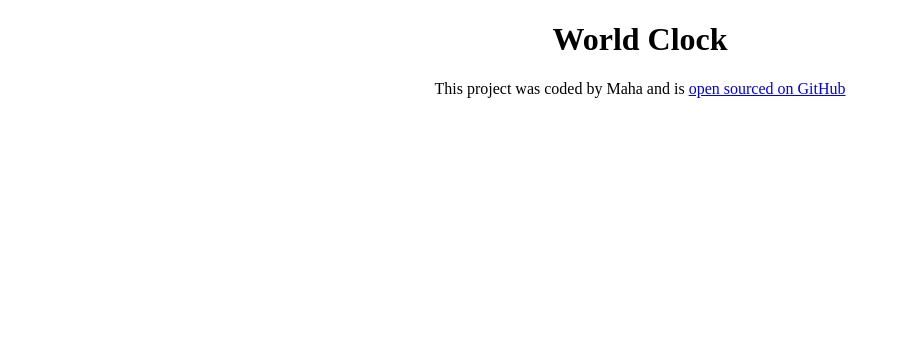
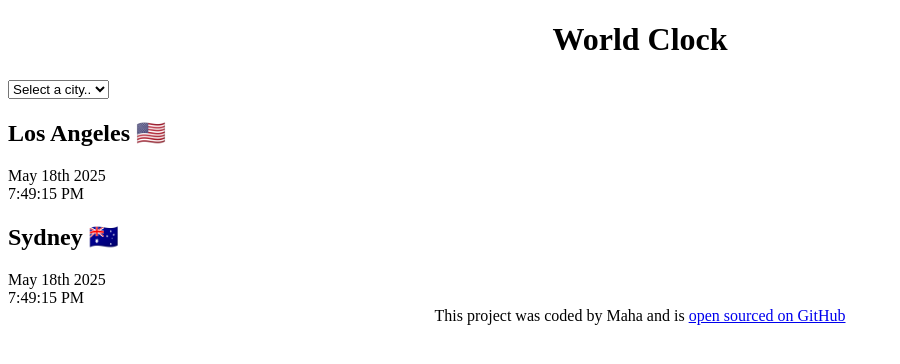
Before and after one commit to mahaelk1990/World-Clock, a plain HTML site: page index.html in a window 1280 px wide. Shown: the whole page, without its empty margins (0-900 px from the left). Drawn offline with Linux system fonts and the light colour scheme.

Commit message:
HTML ADD

```diff
--- a/index.html
+++ b/index.html
@@ -7,7 +7,28 @@
     <title>World Clock - Maha</title>
 </head>
 <body>
-    <h1>World Clock</h1>
+    <div class="container">
+        <h1>World Clock</h1>
+
+        <select>
+          <option value="">Select a city..</option>
+          <option value="">London</option>
+          <option value="">New York</option>
+          <option value="">Auckland</option>
+        </select>
+
+        <div class="city">
+          <h2>Los Angeles 🇺🇸</h2>
+          <div class="date">May 18th 2025</div>
+          <div class="time">7:49:15 PM</div>
+        </div>
+        <div class="city">
+          <h2>Sydney 🇦🇺</h2>
+          <div class="date">May 18th 2025</div>
+          <div class="time">7:49:15 PM</div>
+        </div>
+      </div>
+
     <footer> This project was coded by Maha and is <a href="https://github.com/mahaelk1990" target="_blank"> open sourced on GitHub</a></footer>
     <script src="index.js"></script>
 </body>
```
